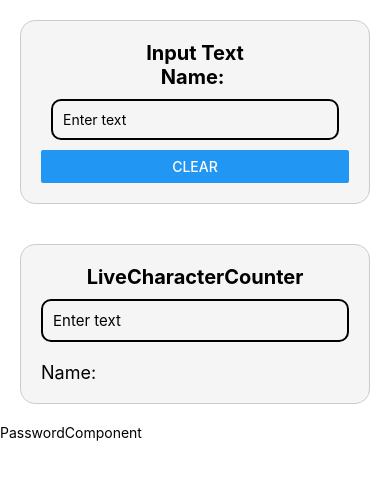
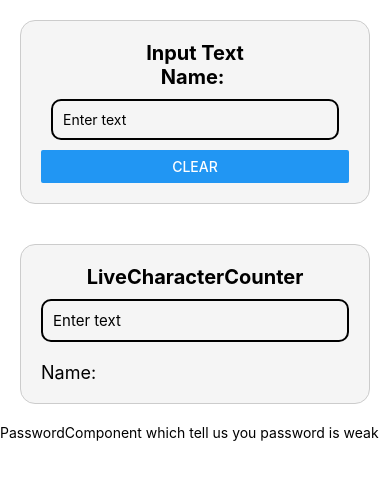
Before and after one commit to mohsinraza804/React-Native-Practice-with-Code, a React Native app: screen / in a window 390 px wide. Shown: the top 480 px of the page. Built offline with nearby package versions, Linux system fonts and the light colour scheme.

Commit message:
WeakPasswordComponents

```diff
--- a/Components/PasswordComponent.jsx
+++ b/Components/PasswordComponent.jsx
@@ -4,7 +4,7 @@ import React from 'react'
 const PasswordComponent = () => {
   return (
     <View>
-      <Text>PasswordComponent</Text>
+      <Text>PasswordComponent which tell us you password is weak</Text>
     </View>
   )
 }
```
